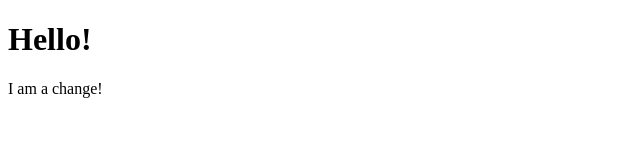
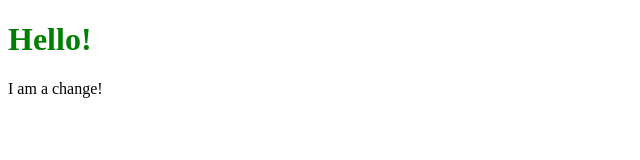
Before and after one commit to seanway28/tutoring-test, a plain HTML site: page index.html in a window 1280 px wide. Shown: the full height of the page, 0-640 px from the left. Drawn offline with Linux system fonts and the light colour scheme.

Commit message:
green color added

```diff
--- /dev/null
+++ b/assets/css/styles.css
@@ -0,0 +1,3 @@
+h1 {
+    color: green;
+}
--- a/index.html
+++ b/index.html
@@ -4,6 +4,7 @@
     <meta charset="UTF-8">
     <meta http-equiv="X-UA-Compatible" content="IE=edge">
     <meta name="viewport" content="width=device-width, initial-scale=1.0">
+    <link rel="stylesheet" href="./assets/css/styles.css">
     <title>Tutoring Test</title>
 </head>
 <body>
```
